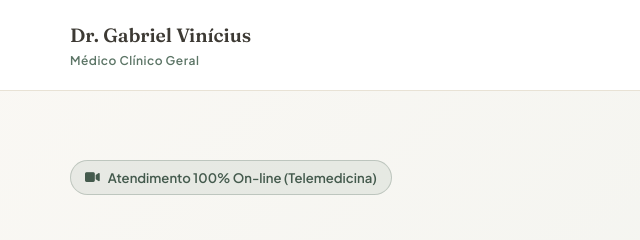
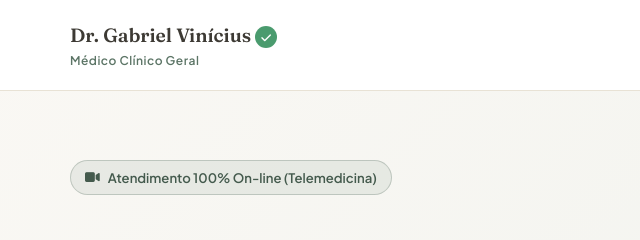
Before and after one commit to gabrielviniciusmn-beep/site-medico, a plain HTML site: page index.html in a window 1280 px wide. Shown: the top 240 px of the page, 0-640 px from the left. Drawn offline with Linux system fonts and the light colour scheme; a script that the page names is missing.

Commit message:
Update index.html

```diff
--- a/index.html
+++ b/index.html
@@ -33,7 +33,12 @@
   <header>
     <div class="container nav-container">
       <div class="logo">
-        <span class="logo-title">Dr. Gabriel Vinícius</span>
+        <span class="logo-title">
+          Dr. Gabriel Vinícius
+          <span class="verified-badge verified-badge-sm" title="Perfil verificado na Doctoralia">
+            <i class="fas fa-check"></i>
+          </span>
+        </span>
         <span class="logo-sub">Médico Clínico Geral</span>
       </div>
 
```
